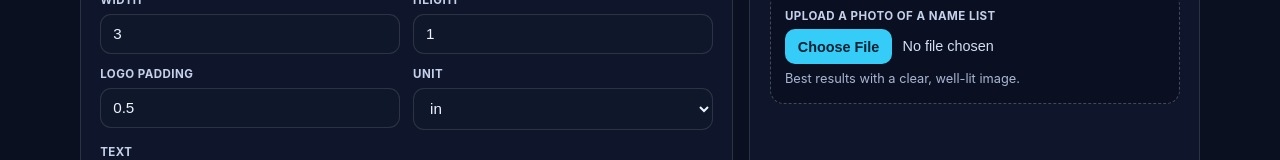
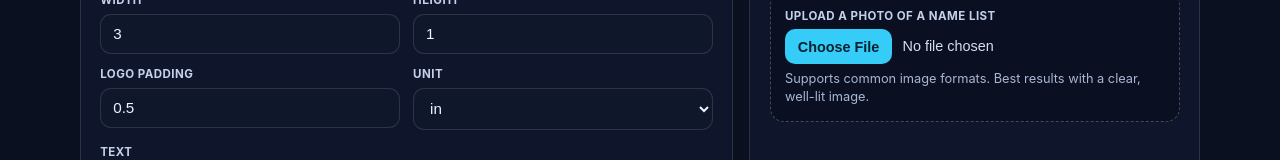
Before and after one commit to tsh96/laser-tag, a Vue app: page / in a window 1280 px wide. Shown: the part 168-328 px from the top of the page. Built offline with nearby package versions, Linux system fonts and the light colour scheme; no server answers; the database is empty.

Commit message:
fix: improve upload accessibility and style consistency
Co-authored-by: tsh96 <3658548+tsh96@users.noreply.github.com>

```diff
--- a/src/components/AIUpload.vue
+++ b/src/components/AIUpload.vue
@@ -12,9 +12,10 @@
         type="file"
         accept="image/*"
         @change="handleFileSelect"
+        aria-describedby="upload-help"
         class="upload-input"
       />
-      <p class="form-note">Best results with a clear, well-lit image.</p>
+      <p id="upload-help" class="form-note">Supports common image formats. Best results with a clear, well-lit image.</p>
     </div>
 
     <div v-if="processing" class="status-block">
--- a/src/style.css
+++ b/src/style.css
@@ -105,7 +105,7 @@ body {
 
 .panel-card {
   border: 1px solid var(--border);
-  border-radius: 14px;
+  border-radius: 16px;
   background: rgba(16, 24, 45, 0.9);
   padding: 1rem;
 }
```
